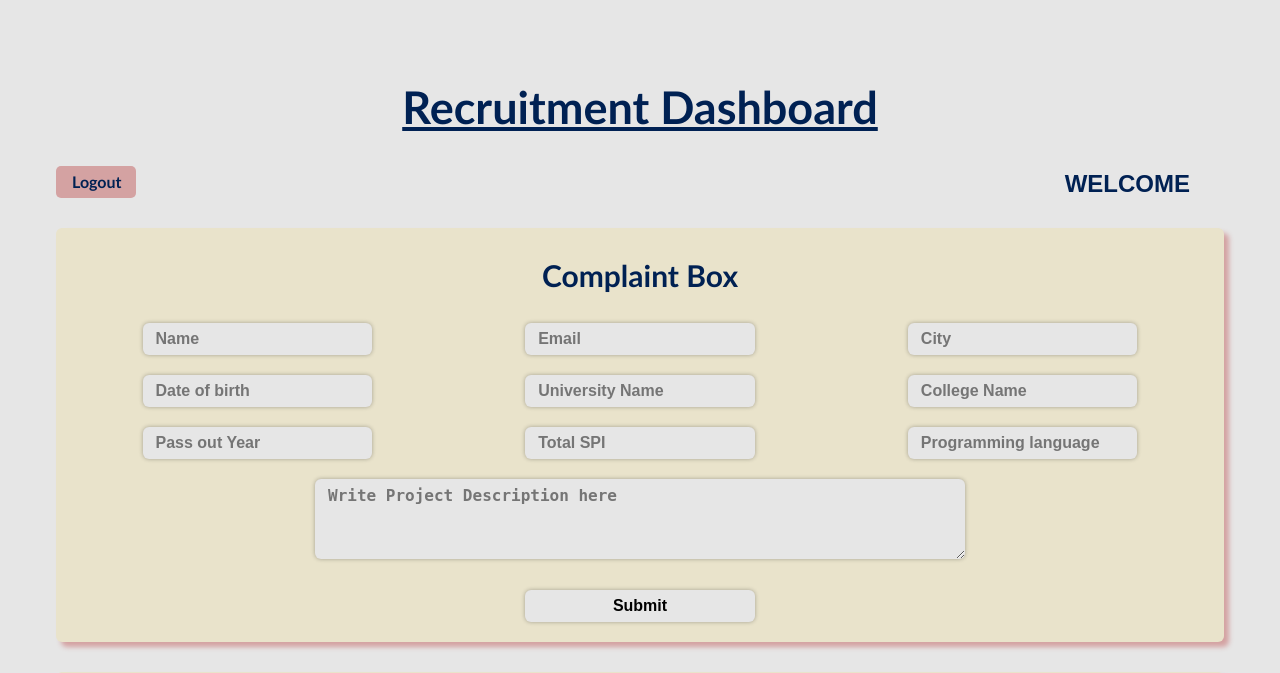
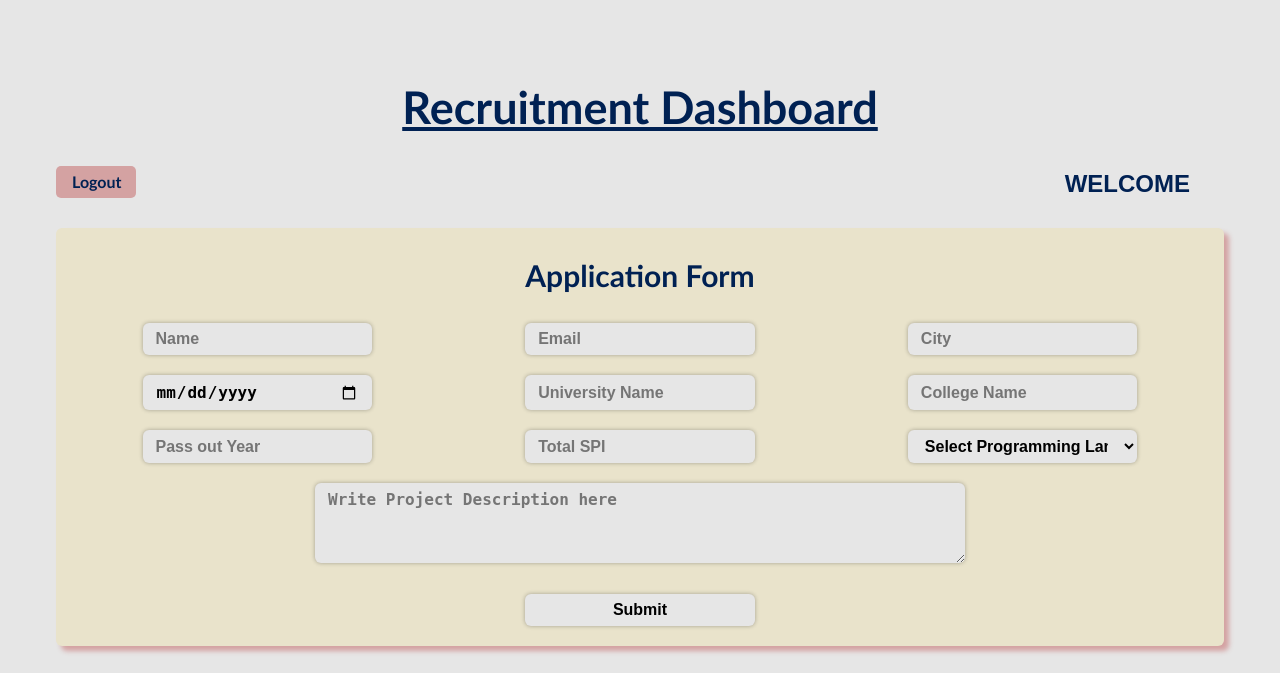
Before and after one commit to ankitpakhale/RecruitmentSystem-, a Django app: template app1/templates/dashboard.html in a window 1280 px wide. Shown: the top 673 px of the page. Run offline with Django 4.2, Linux system fonts and the light colour scheme; the template is opened without the code that fills it, so the values that code supplies are empty.

Commit message:
student commit

```diff
--- a/app1/templates/dashboard.html
+++ b/app1/templates/dashboard.html
@@ -190,7 +190,8 @@
             transition: all 0.5s ease;
             background-color: #D4A2A2;
         }
-        textarea{
+
+        textarea {
             width: 650px;
             height: 80px;
 
@@ -243,7 +244,7 @@
 
         <!-- submitting application form for AMC project -->
         <div class="data">
-            <h2>Complaint Box</h2>
+            <h2>Application Form</h2>
             <form method="POST">
                 <div class="row">
                     <input class="type-1" type="text" name="name" placeholder="Name">
@@ -251,16 +252,28 @@
                     <input class="type-1" type="text" name="city" placeholder="City">
                 </div>
                 <div class="row">
-                    <input class="type-1" type="text" name="dob" placeholder="Date of birth">
+                    <input class="type-1" type="date" name="dob" placeholder="Date of birth">
                     <input class="type-1" type="text" name="uname" placeholder="University Name">
                     <input class="type-1" type="text" name="cname" placeholder="College Name">
                 </div>
                 <div class="row">
-                    <input class="type-1" type="text" name="pyear" placeholder="Pass out Year">
-                    <input class="type-1" type="text" name="spi" placeholder="Total SPI">
-                    <input class="type-1" type="text" name="pl" placeholder="Programming language">
+                    <input class="type-1" type="number" name="pyear" placeholder="Pass out Year">
+                    <input class="type-1" type="number" name="spi" placeholder="Total SPI">
+
+                    <select class="type-1" name="pl" required="required">
+                        <option value="" disabled selected hidden>Select Programming Language</option>
+                        <option value="Python">Python</option>
+                        <option value="Java">Java</option>
+                        <option value="JavaScripts">JavaScripts</option>
+                        <option value="Kotlin">Kotlin</option>
+                        <option value="PHP">PHP</option>
+                        <option value="Ruby">Ruby</option>
+                    </select>
+
+                    <!-- <input class="type-1" type="text" name="pl" placeholder=""> -->
                 </div>
-                <textarea name="description" cols="30" rows="10" placeholder="Write Project Description here"></textarea>
+                <textarea name="description" cols="30" rows="10"
+                    placeholder="Write Project Description here"></textarea>
 
                 <input class="type-2" type="button" name="submit" value="Submit">
             </form>
```
